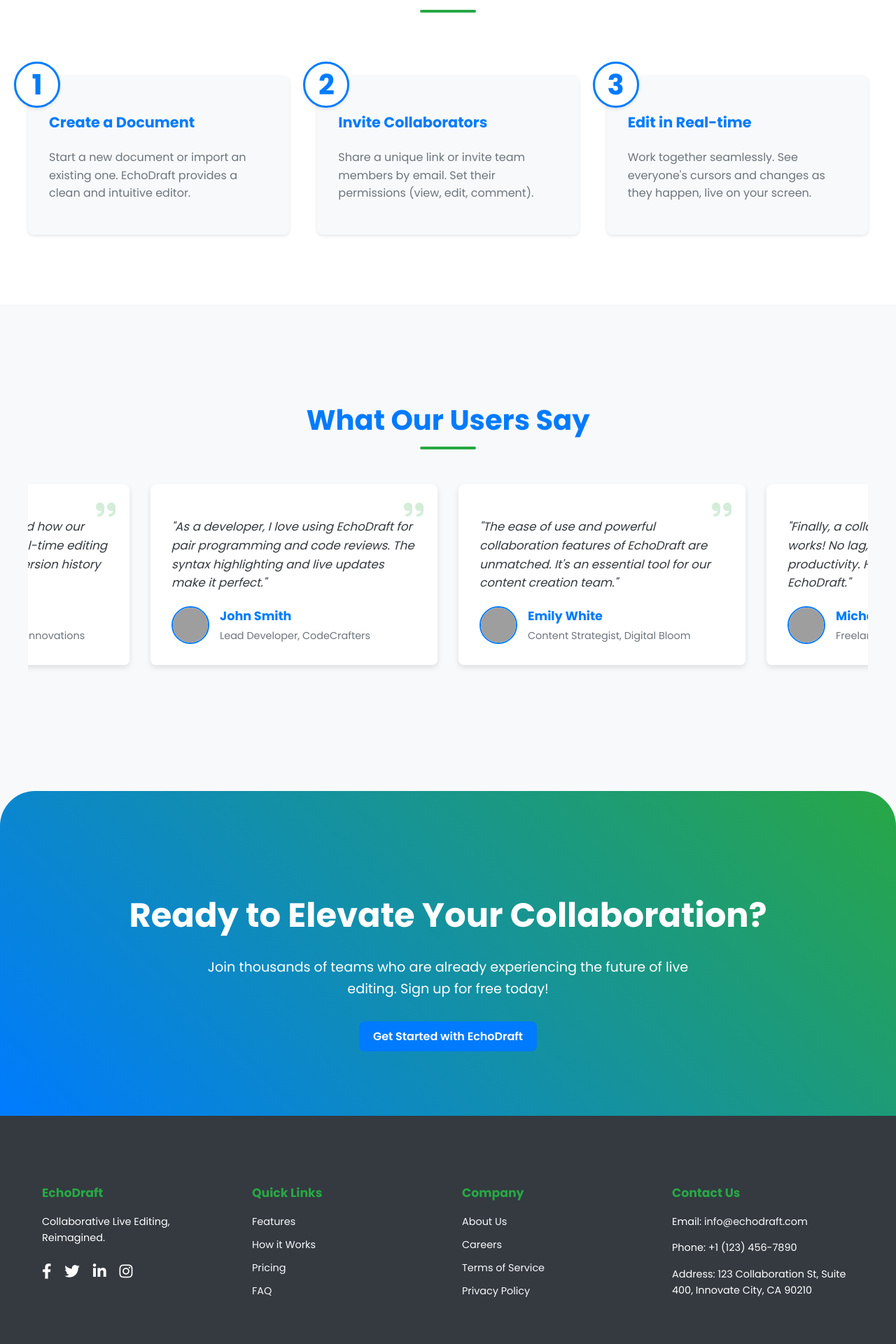
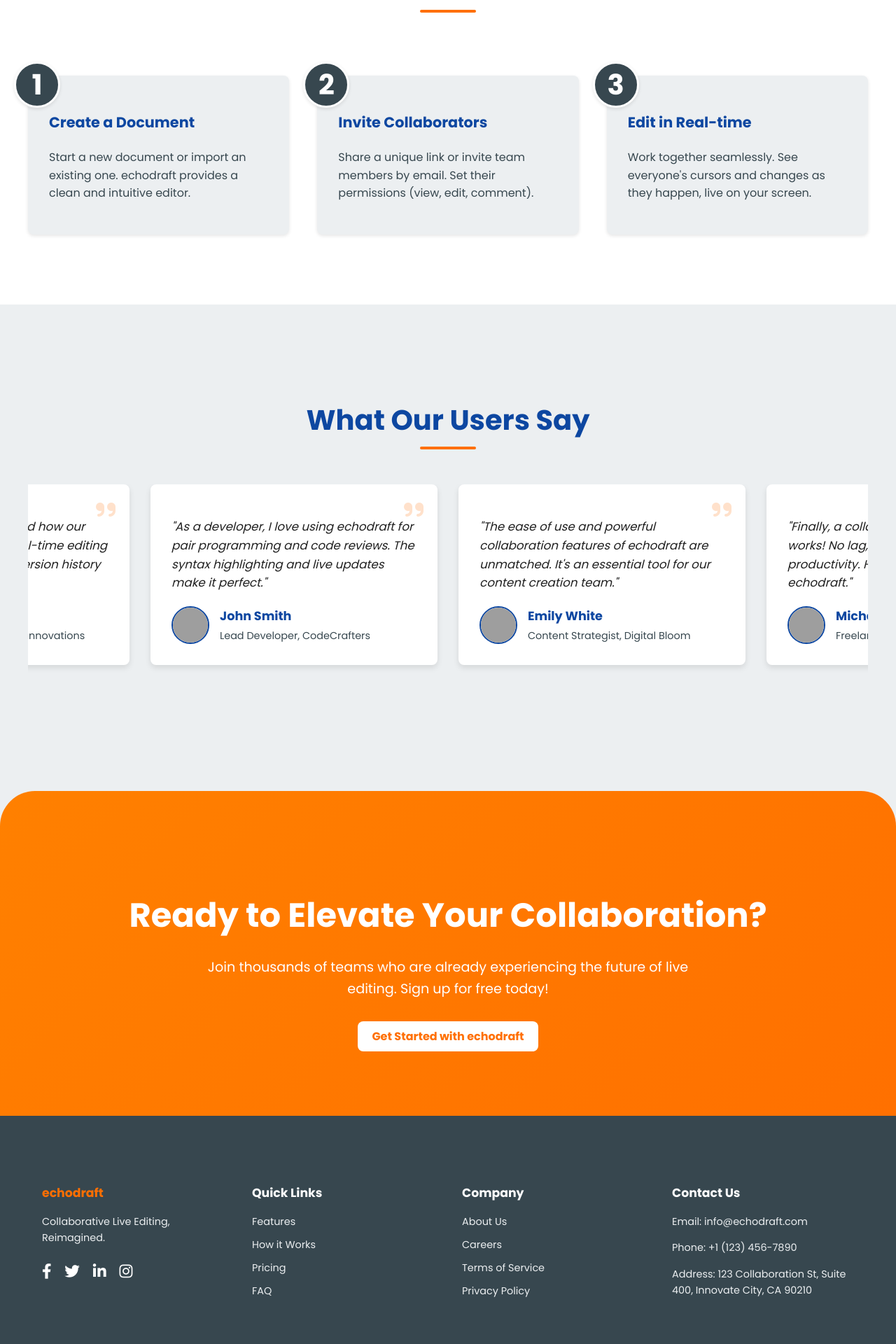
Before and after one commit to toprakmurat/echodraft, a Flask app: page / in a window 1280 px wide. Shown: the part 1880-3800 px from the top of the page at 70% size. Run offline with Flask 3, Linux system fonts and the light colour scheme; some libraries are stand-ins or nearby versions; grey boxes are pictures that could not be loaded.

Commit message:
Change style to be more constitent with overall design

```diff
--- a/templates/home.html
+++ b/templates/home.html
@@ -3,16 +3,16 @@
 <head>
     <meta charset="UTF-8">
     <meta name="viewport" content="width=device-width, initial-scale=1.0">
-    <title>EchoDraft - Collaborative Live Editing</title>
+    <title>echodraft - Collaborative Live Editing</title>
     <link href="https://fonts.googleapis.com/css2?family=Poppins:wght@300;400;600;700&display=swap" rel="stylesheet">
     <link href="https://cdnjs.cloudflare.com/ajax/libs/font-awesome/6.0.0-beta3/css/all.min.css" rel="stylesheet">
     <style>
         :root {
-            --primary-color: #007bff; /* Blue */
-            --secondary-color: #6c757d; /* Gray */
-            --accent-color: #28a745; /* Green */
-            --text-color: #343a40; /* Dark Gray */
-            --light-bg: #f8f9fa; /* Light Gray Background */
+            --primary-color: #0D47A1; /* Deep, Strong Blue */
+            --secondary-color: #37474F; /* Dark Blue Grey */
+            --accent-color: #FF6F00; /* Bold Orange */
+            --text-color: #212121; /* Charcoal Black */
+            --light-bg: #ECEFF1; /* Light Grey Background */
             --white: #ffffff;
             --shadow: rgba(0, 0, 0, 0.1);
             --border-radius: 8px;
@@ -97,13 +97,13 @@
         }
 
         .cta-button:hover {
-            background-color: #0056b3; /* Darker blue */
+            background-color: #1565C0; /* Slightly Lighter Blue */
             transform: translateY(-2px);
         }
 
         /* Hero Section */
         .hero {
-            background: linear-gradient(135deg, var(--primary-color), #4CAF50); /* Gradient from blue to green */
+            background: linear-gradient(135deg, var(--secondary-color), var(--primary-color)); /* Gradient from Dark Grey to Deep Blue */
             color: var(--white);
             text-align: center;
             padding: 100px 20px;
@@ -128,12 +128,13 @@
 
         .hero .cta-button {
             background-color: var(--accent-color);
+            color: var(--white);
             padding: 15px 30px;
             font-size: 1.1em;
         }
 
         .hero .cta-button:hover {
-            background-color: #218838; /* Darker green */
+            background-color: #FF8F00; /* Lighter orange */
         }
 
         /* Features Section */
@@ -204,7 +205,7 @@
             background-color: var(--white);
             padding: 80px 0;
             text-align: center;
-            border-top: 1px solid #eee;
+            border-top: 1px solid #ddd;
         }
 
         .steps-grid {
@@ -231,18 +232,18 @@
         .step-item .step-number {
             font-size: 2.5em;
             font-weight: 700;
-            color: var(--primary-color);
+            color: var(--white);
             position: absolute;
             top: -20px;
             left: -20px;
-            background-color: var(--white);
+            background-color: var(--secondary-color);
             border-radius: 50%;
             width: 60px;
             height: 60px;
             display: flex;
             justify-content: center;
             align-items: center;
-            border: 3px solid var(--primary-color);
+            border: 3px solid var(--white);
             box-shadow: 0 2px 5px var(--shadow);
         }
 
@@ -328,7 +329,7 @@
 
         /* Call to Action Section */
         .call-to-action {
-            background: linear-gradient(45deg, #007bff, #28a745); /* Blend of primary and accent */
+            background: linear-gradient(135deg, #FF8000, #FF7000); /* Blend of bold and lighter orange */
             color: var(--white);
             padding: 80px 20px;
             text-align: center;
@@ -349,10 +350,16 @@
             margin: 0 auto 40px auto;
         }
 
+        .call-to-action .cta-button {
+            background-color: var(--white);
+            color: var(--accent-color);
+            font-weight: 700;
+        }
+
         /* Footer */
         footer {
-            background-color: var(--text-color);
-            color: var(--white);
+            background-color: var(--secondary-color);
+            color: var(--light-bg);
             padding: 40px 0;
             text-align: center;
             font-size: 0.9em;
@@ -375,7 +382,11 @@
         footer .footer-col h3 {
             font-size: 1.2em;
             margin-bottom: 15px;
-            color: var(--accent-color);
+            color: var(--white);
+        }
+
+        footer .footer-col h3.echodraft-title {
+             color: var(--accent-color);
         }
 
         footer .footer-col ul {
@@ -394,7 +405,7 @@
         }
 
         footer .footer-col ul li a:hover {
-            color: var(--primary-color);
+            color: var(--accent-color);
         }
 
         footer .social-icons {
@@ -409,7 +420,7 @@
         }
 
         footer .social-icons a:hover {
-            color: var(--primary-color);
+            color: var(--accent-color);
         }
 
         .footer-bottom {
@@ -558,7 +569,7 @@
 <body>
     <header>
         <div class="container">
-            <a href="#" class="logo"><i class="fas fa-edit"></i>EchoDraft</a>
+            <a href="#" class="logo"><i class="fas fa-edit"></i>echodraft</a>
             <nav>
                 <ul>
                     <li><a href="#features">Features</a></li>
@@ -575,14 +586,14 @@
         <section class="hero">
             <div class="container">
                 <h1>Collaborative Live Editing, Reimagined.</h1>
-                <p>EchoDraft provides a seamless, real-time platform for teams to co-create documents, code, and ideas without missing a beat.</p>
+                <p>echodraft provides a seamless, real-time platform for teams to co-create documents, code, and ideas without missing a beat.</p>
                 <a href="/signup" class="cta-button">Start Editing Now - It's Free!</a>
             </div>
         </section>
 
         <section id="features" class="features">
             <div class="container">
-                <h2>Why Choose EchoDraft?</h2>
+                <h2>Why Choose echodraft?</h2>
                 <div class="feature-grid">
                     <div class="feature-item">
                         <i class="fas fa-users"></i>
@@ -612,7 +623,7 @@
                     <div class="feature-item">
                         <i class="fas fa-code"></i>
                         <h3>Code & Rich Text Support</h3>
-                        <p>From rich text documents to code files, EchoDraft handles various formats with syntax highlighting and formatting options.</p>
+                        <p>From rich text documents to code files, echodraft handles various formats with syntax highlighting and formatting options.</p>
                     </div>
                 </div>
             </div>
@@ -620,12 +631,12 @@
 
         <section id="how-it-works" class="how-it-works">
             <div class="container">
-                <h2>How EchoDraft Works</h2>
+                <h2>How echodraft Works</h2>
                 <div class="steps-grid">
                     <div class="step-item">
                         <span class="step-number">1</span>
                         <h3>Create a Document</h3>
-                        <p>Start a new document or import an existing one. EchoDraft provides a clean and intuitive editor.</p>
+                        <p>Start a new document or import an existing one. echodraft provides a clean and intuitive editor.</p>
                     </div>
                     <div class="step-item">
                         <span class="step-number">2</span>
@@ -647,7 +658,7 @@
                 <div class="testimonial-carousel">
                     <div class="testimonial-item">
                         <i class="fas fa-quote-right quote-icon"></i>
-                        <p>"EchoDraft has revolutionized how our remote team works. The real-time editing is incredibly fluid, and the version history is a lifesaver!"</p>
+                        <p>"echodraft has revolutionized how our remote team works. The real-time editing is incredibly fluid, and the version history is a lifesaver!"</p>
                         <div class="testimonial-author">
                             <img src="https://randomuser.me/api/portraits/women/68.jpg" alt="Jane Doe">
                             <div class="author-info">
@@ -658,7 +669,7 @@
                     </div>
                     <div class="testimonial-item">
                         <i class="fas fa-quote-right quote-icon"></i>
-                        <p>"As a developer, I love using EchoDraft for pair programming and code reviews. The syntax highlighting and live updates make it perfect."</p>
+                        <p>"As a developer, I love using echodraft for pair programming and code reviews. The syntax highlighting and live updates make it perfect."</p>
                         <div class="testimonial-author">
                             <img src="https://randomuser.me/api/portraits/men/44.jpg" alt="John Smith">
                             <div class="author-info">
@@ -669,7 +680,7 @@
                     </div>
                     <div class="testimonial-item">
                         <i class="fas fa-quote-right quote-icon"></i>
-                        <p>"The ease of use and powerful collaboration features of EchoDraft are unmatched. It's an essential tool for our content creation team."</p>
+                        <p>"The ease of use and powerful collaboration features of echodraft are unmatched. It's an essential tool for our content creation team."</p>
                         <div class="testimonial-author">
                             <img src="https://randomuser.me/api/portraits/women/79.jpg" alt="Emily White">
                             <div class="author-info">
@@ -680,7 +691,7 @@
                     </div>
                     <div class="testimonial-item">
                         <i class="fas fa-quote-right quote-icon"></i>
-                        <p>"Finally, a collaborative editor that just works! No lag, no glitches, just pure productivity. Highly recommend EchoDraft."</p>
+                        <p>"Finally, a collaborative editor that just works! No lag, no glitches, just pure productivity. Highly recommend echodraft."</p>
                         <div class="testimonial-author">
                             <img src="https://randomuser.me/api/portraits/men/32.jpg" alt="Michael Brown">
                             <div class="author-info">
@@ -697,7 +708,7 @@
             <div class="container">
                 <h2>Ready to Elevate Your Collaboration?</h2>
                 <p>Join thousands of teams who are already experiencing the future of live editing. Sign up for free today!</p>
-                <a href="/signup" class="cta-button">Get Started with EchoDraft</a>
+                <a href="/signup" class="cta-button">Get Started with echodraft</a>
             </div>
         </section>
     </main>
@@ -705,7 +716,7 @@
     <footer id="contact">
         <div class="container">
             <div class="footer-col">
-                <h3>EchoDraft</h3>
+                <h3 class="echodraft-title">echodraft</h3>
                 <p>Collaborative Live Editing, Reimagined.</p>
                 <div class="social-icons">
                     <a href="#"><i class="fab fa-facebook-f"></i></a>
@@ -740,7 +751,8 @@
             </div>
         </div>
         <div class="footer-bottom">
-            <p>EchoDraft. All rights reserved.</p>
+            <p>echodraft. All rights reserved.</p>
+            <p>by Murat Toprak</p>
         </div>
     </footer>
 
--- a/templates/joinEditor.html
+++ b/templates/joinEditor.html
@@ -13,7 +13,7 @@
 
         body {
             font-family: 'Segoe UI', Tahoma, Geneva, Verdana, sans-serif;
-            background: linear-gradient(135deg, #667eea 0%, #764ba2 100%);
+            background: linear-gradient(135deg, #8E2DE2 0%, #4A00E0 100%);
             min-height: 100vh;
             display: flex;
             align-items: center;
```
Also changed, not shown: templates/login.html (+7 -7 lines), templates/signup.html (+8 -8 lines).
